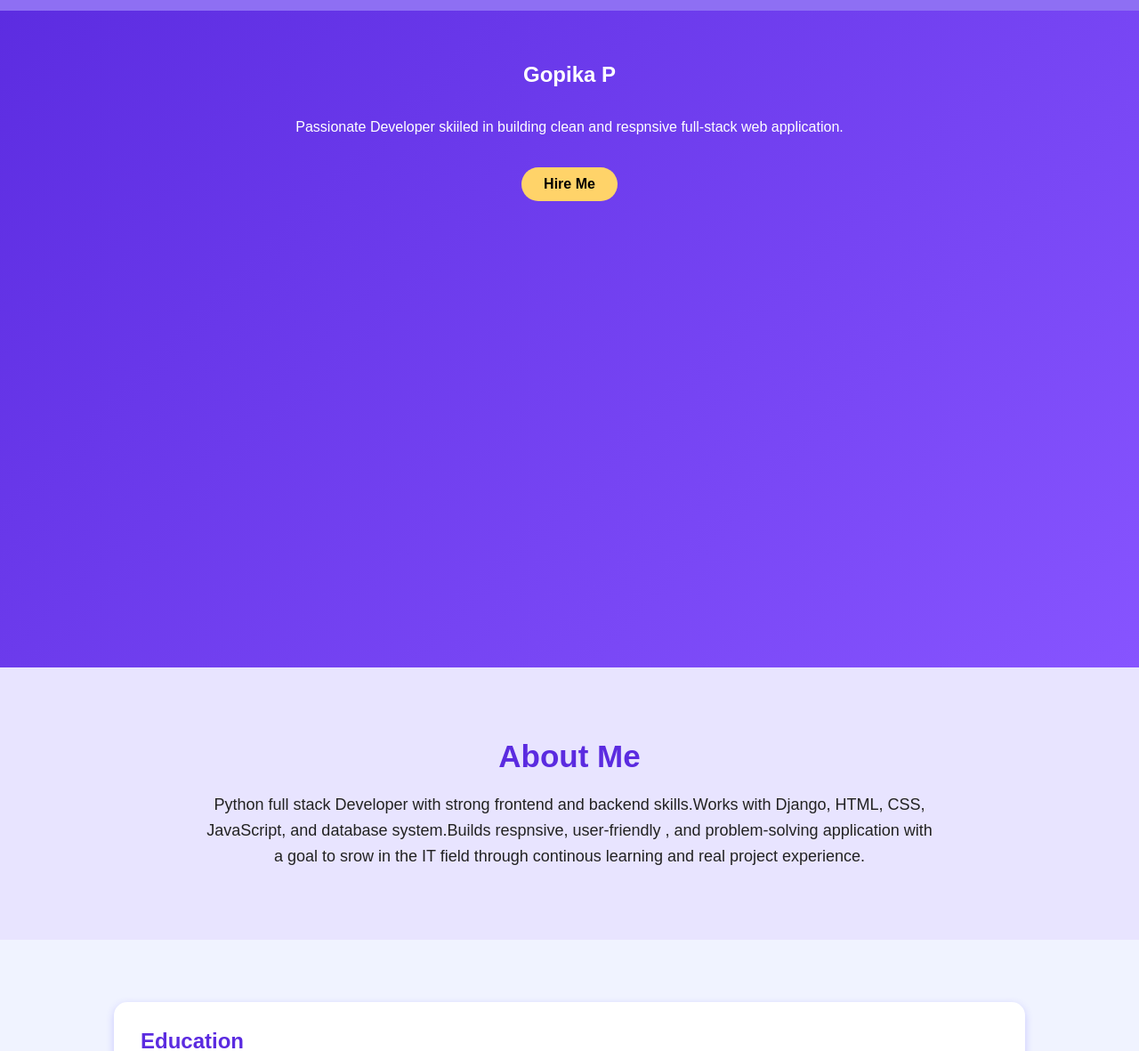
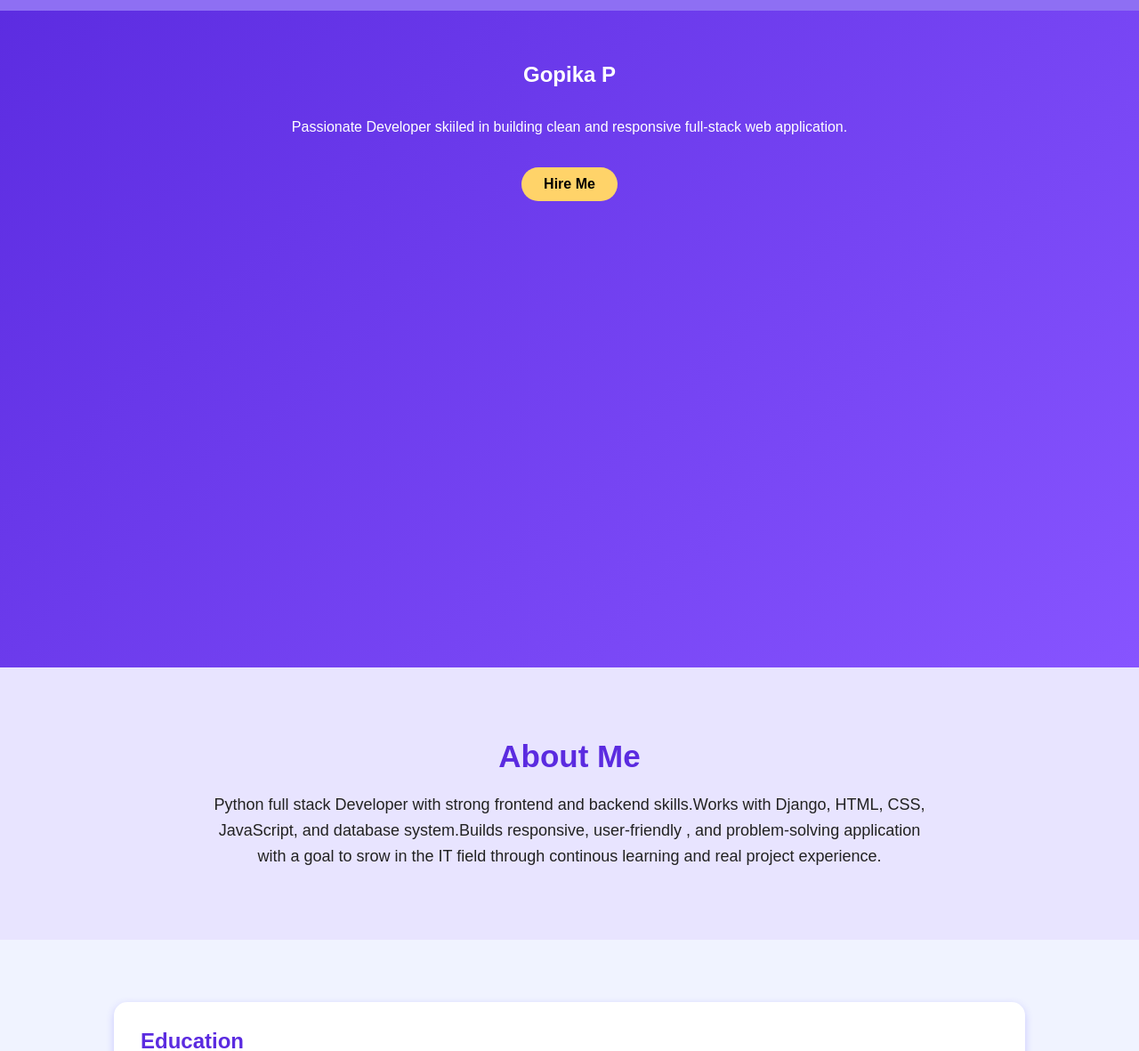
Before and after one commit to gopika29904-ui/portfolio, a plain HTML site: page index.html in a window 1280 px wide. Shown: the part 50-1231 px from the top of the page at 89% size. Drawn offline with Linux system fonts and the light colour scheme.

Commit message:
Update index.html

```diff
--- a/index.html
+++ b/index.html
@@ -26,7 +26,7 @@
     <!-- HERO SECTION -->
     <section id="home" class="home-section">
         <h1>Gopika P</h1><br><br>
-        <p>Passionate Developer skiiled in building  clean and respnsive full-stack web application. </p><br><br>
+        <p>Passionate Developer skiiled in building  clean and responsive full-stack web application. </p><br><br>
         <a href="#contact" class="btn">Hire Me</a>
     </section>
 
@@ -34,7 +34,7 @@
     <section id="about" class="about-section">
         <h2>About Me</h2>
         <p>
-         Python full stack Developer with strong frontend and backend skills.Works with Django, HTML, CSS, JavaScript, and database system.Builds respnsive, user-friendly , and problem-solving application with a goal to srow in the IT field through continous learning and real project experience.
+         Python full stack Developer with strong frontend and backend skills.Works with Django, HTML, CSS, JavaScript, and database system.Builds responsive, user-friendly , and problem-solving application with a goal to srow in the IT field through continous learning and real project experience.
         </p>
     </section>
 
```
